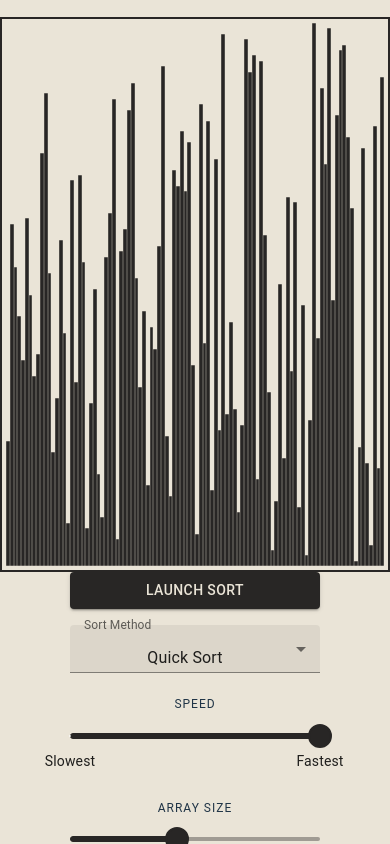
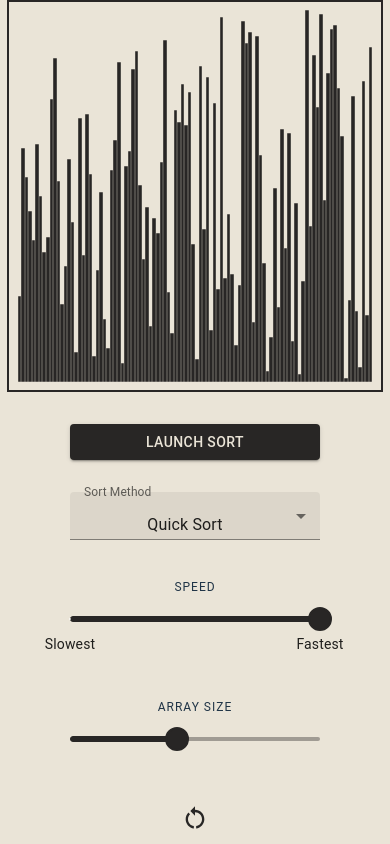
Before and after one commit to mrtnhwtt/AlgorithmVisualizer, a React (Vite) app: page / in a window 390 px wide. Built offline with nearby package versions, Linux system fonts and the light colour scheme.

Commit message:
Improved responsiveness of the CSS

```diff
--- a/src/App.css
+++ b/src/App.css
@@ -1,6 +1,6 @@
 html,
 body {
-  height: 100vh;
+  height: 100%;
   margin: 0;
   padding: 0;
   overflow: auto;
@@ -14,16 +14,7 @@ body {
 
 
 #root {
-  max-width: 1280px;
   margin: 0 auto;
   text-align: center;
   height: 100%;
 }
-
-main {
-  margin-top: 2vmin;
-  margin-bottom: 1vmin;
-  height: 70%;
-  border: 2px solid #282625;
-  padding: 1vmin;
-}
--- a/src/components/Menu/Menu.css
+++ b/src/components/Menu/Menu.css
@@ -1,13 +1,3 @@
-.menu-container {
-    display: flex;
-    justify-content: center;
-    align-items: center;
-    flex-direction: column;
-    gap: 1rem;
-    flex: 1;
-    overflow-y: auto;
+.menu-container>div {
+    margin-top: 2rem;
 }
-
-.menu-container> :first-child {
-    margin-top: 10vh;
-}
--- a/src/pages/SortPage/SortPage.css
+++ b/src/pages/SortPage/SortPage.css
@@ -1,13 +1,44 @@
 .container {
-    padding-top: 2vh;
-    height: 98vh;
+    height: 100%;
     display: flex;
-    flex-direction: column;
+    align-items: center;
+    justify-content: center;
+    padding-left: 2rem;
+    padding-right: 2rem;
+    gap: 2rem;
+    overflow-y: auto;
 }
 
 .canvas-container {
-    flex: 2;
-    overflow-y: auto;
+    width: 80%;
+    height: 80%;
     border: 2px solid #282625;
-    padding: 1vmin;
+    padding: 0.5rem;
+
 }
+
+@media (max-width: 850px) {
+    .container {
+        flex-direction: column;
+        gap: 0;
+        padding-left: .5rem;
+        padding-right: .5rem;
+        justify-content: start;
+    }
+
+    .canvas-container {
+        width: 95%;
+        height: 95%;
+        min-height: 300px;
+    }
+}
+
+@media (max-height: 470px) {
+    .container {
+        align-items: start;
+    }
+
+    .canvas-container {
+        min-height: 450px;
+    }
+}
```
